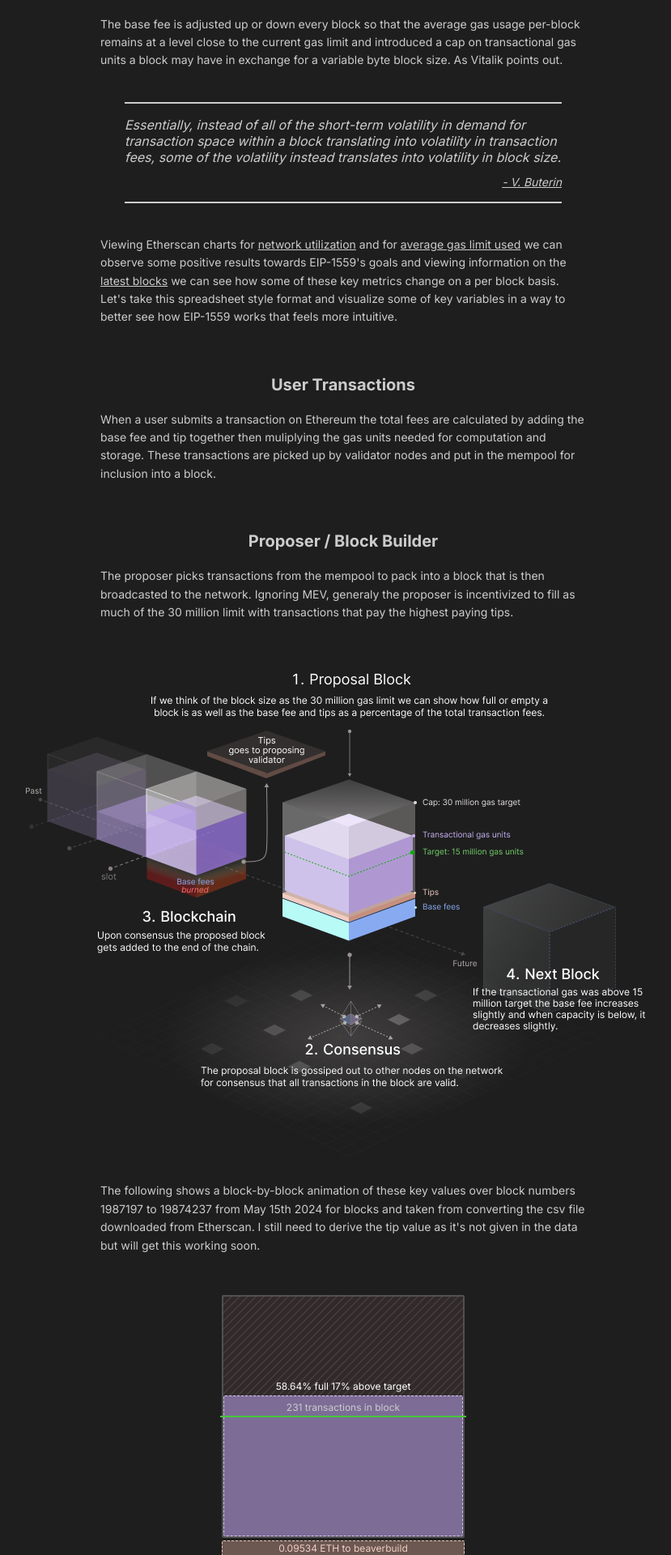
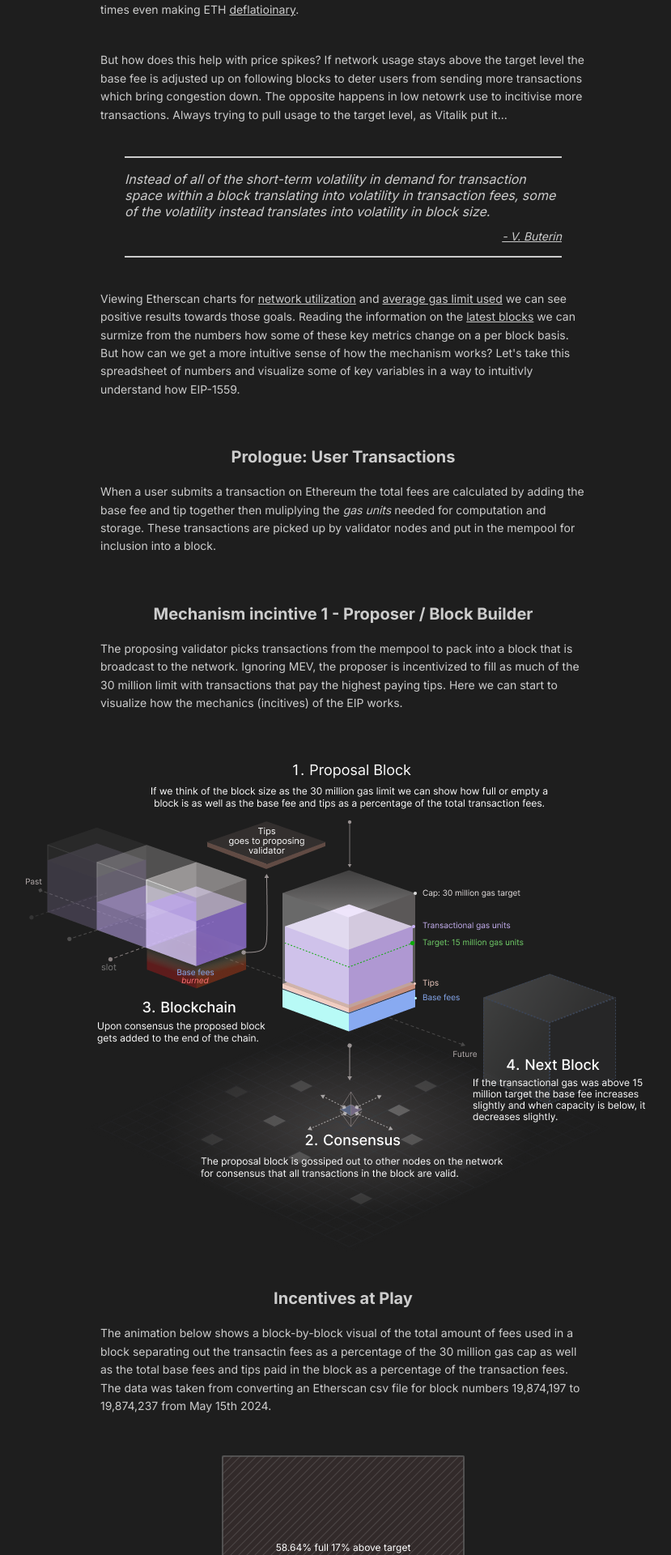
Before and after one commit to Greg-Johns/eip1559, a Next.js app: page / in a window 1280 px wide. Shown: the part 600-2520 px from the top of the page at 81% size, without its empty margins (216-1045 px from the left). Built offline with nearby package versions, Linux system fonts and the light colour scheme.

Commit message:
Still need priority fee percentage

```diff
--- a/src/pages/index.tsx
+++ b/src/pages/index.tsx
@@ -97,29 +97,29 @@ export default function Home() {
         </EthLogo>
 
         <p>
-          Ethereum&#39;s EIP-1559 is a fee pricing mechanism to help smooth out spikes in gas prices and targets a general equilibrium of 15 million gwei per block.  It introduced a base fee that get&#39;s burned this helps with sybil and spam attacks with an additional benefit of helping reduce ETH issuance and at times even making Eth <Link href="https://ultrasound.money/">deflatioinary</Link>.
+          Ethereum&#39;s EIP-1559 is a fee pricing mechanism to help smooth out spikes in gas prices by retroactivily adjusting the gas price per unit of "work" and targets a general equilibrium of 15 million gas units per block by sacraficing the byte size for a 30 million gas unit cap. It introduced a base fee that get&#39;s burned to not only help with gas spikes but also help prevent sybil attacks with an additional benefit of helping reduce ETH issuance and at times even making ETH <Link href="https://ultrasound.money/">deflatioinary</Link>.
         </p>
         <p>
-          The base fee is adjusted up or down every block so that the average gas usage per-block remains at a level close to the current gas limit and introduced a cap on transactional gas units a block may have in exchange for a variable byte block size.  As Vitalik points out.
+          But how does this help with price spikes? If network usage stays above the target level the base fee is adjusted up on following blocks to deter users from sending more transactions which bring congestion down. The opposite happens in low netowrk use to incitivise more transactions. Always trying to pull usage to the target level, as Vitalik put it...
         </p>
 
         <aside>
-          Essentially, instead of all of the short-term volatility in demand for transaction space within a block translating into volatility in transaction fees, some of the volatility instead translates into volatility in block size.
+          Instead of all of the short-term volatility in demand for transaction space within a block translating into volatility in transaction fees, some of the volatility instead translates into volatility in block size.
           <Link href="https://notes.ethereum.org/@vbuterin/eip-1559-faq">- V. Buterin</Link>
         </aside>
 
         <p>
-          Viewing Etherscan charts for <Link href="https://etherscan.io/chart/gaslimit">network utilization</Link> and for <Link href="https://etherscan.io/chart/networkutilization">average gas limit used</Link> we can observe some positive results towards EIP-1559&#39;s goals and viewing information on the <Link href="https://etherscan.io/blocks">latest blocks</Link> we can see how some of these key metrics change on a per block basis. Let&#39;s take this spreadsheet style format and visualize some of key variables in a way to better see how EIP-1559 works that feels more intuitive.
+          Viewing Etherscan charts for <Link href="https://etherscan.io/chart/gaslimit">network utilization</Link> and <Link href="https://etherscan.io/chart/networkutilization">average gas limit used</Link> we can see positive results towards those goals. Reading the information on the <Link href="https://etherscan.io/blocks">latest blocks</Link> we can surmize from the numbers how some of these key metrics change on a per block basis. But how can we get a more intuitive sense of how the mechanism works? Let&#39;s take this spreadsheet of numbers and visualize some of key variables in a way to intuitivly understand how EIP-1559.
         </p>
 
-        <h3>User Transactions</h3>
+        <h3>Prologue: User Transactions</h3>
         <p>
-          When a user submits a transaction on Ethereum the total fees are calculated by adding the base fee and tip together then muliplying the gas units needed for computation and storage. These transactions are picked up by validator nodes and put in the mempool for inclusion into a block.
+          When a user submits a transaction on Ethereum the total fees are calculated by adding the base fee and tip together then muliplying the <i>gas units</i> needed for computation and storage. These transactions are picked up by validator nodes and put in the mempool for inclusion into a block.
         </p>
 
-        <h3>Proposer / Block Builder</h3>
+        <h3>Mechanism incintive 1 - Proposer / Block Builder</h3>
         <p>
-          The proposer picks transactions from the mempool to pack into a block that is then broadcasted to the network. Ignoring MEV, generaly the proposer is incentivized to fill as much of the 30 million limit with transactions that pay the highest paying tips.
+          The proposing validator picks transactions from the mempool to pack into a block that is broadcast to the network. Ignoring MEV, the proposer is incentivized to fill as much of the 30 million limit with transactions that pay the highest paying tips. Here we can start to visualize how the mechanics (incitives) of the EIP works.
         </p>
 
 
@@ -127,23 +127,27 @@ export default function Home() {
           <Image fetchPriority="high" alt="block flow" src={block_flow} />
         </FlowImg>
 
+        <h3>Incentives at Play</h3>
         <p>
-          The following shows a block-by-block animation of these key values over block numbers 1987197 to 19874237 from May 15th 2024 for blocks and taken from converting the csv file downloaded from Etherscan. I still need to derive the tip value as it&#39;s not given in the data but will get this working soon.
+          The animation below shows a block-by-block visual of the total amount of fees used in a block separating out the transactin fees as a percentage of the 30 million gas cap as well as the total base fees and tips paid in the block as a percentage of the transaction fees. The data was taken from converting an Etherscan csv file for block numbers 19,874,197 to 19,874,237 from May 15th 2024.
         </p>
 
         {/*
-        tu x (bf + tip)
+           Users pay for transactional units x (baseFee + tip)
            1200 X (10 gwei + 5 gwei) = 18000 gwei
+           So a users base fee total = baseFee * transactional gas units
 
-        baseFee: 10.08 Gwei,
-        gasUsed: 9,553,962,
-        gasUsedPercentage: 31.85%,
-        percentOfGasTarget: -36%,
+         block: 19874197
+         txn: 231
 
-        reward: 0.03204 ETH, <- what % of total transaction fees
-        burntFeesEth: 0.09638,
-        burntFeesPercentage: 75.04% <- of total transaction fees
-        users base fee total = baseFee * transactional gas units
+         baseFee: 9.63 Gwei
+         gasUsed: 17,593,159
+         gasUsedPercentage: 58.64%
+         percentOfGasTarget: 17%
+
+         reward: 0.09534 ETH <- what % of total T fees?
+         burntFeesEth: 0.169424
+         burntFeesPercentage: 63.99% <- of total transaction fees
         */}
 
         <div id='container'>
@@ -153,7 +157,7 @@ export default function Home() {
                 {gas_used_percentage} full {gas_target} {gas_target?.[0] === '-' ? 'below' : 'above'} target
               </GasUsedValue>
               <TransactionCount>
-                {transactions} transactions in block
+                {transactions} transactions using gasUsed gas units
               </TransactionCount>
             </GasUsed>
           </Block>
@@ -175,15 +179,13 @@ export default function Home() {
           {intervalId ? "Stop chain" : "Start chain"}
         </button>
 
-        { !intervalId &&
         <div>
           <Tcount>Block Time:</Tcount>
-            <input checked={block_speed / 1000 === 4} type="radio" id="4" name="block_speed" value="4000" onClick={() => set_block_speed(4000)} />
+          <input disabled={intervalId !== 0} checked={block_speed / 1000 === 4} type="radio" id="4" name="block_speed" value="4000" onClick={() => set_block_speed(4000)} />
           <label htmlFor="4">4 sec</label>
-            <input checked={block_speed / 1000 === 12} type="radio" id="12" name="block_speed" value="12000" onClick={() => set_block_speed(12000)} />
+          <input disabled={intervalId !== 0} checked={block_speed / 1000 === 12} type="radio" id="12" name="block_speed" value="12000" onClick={() => set_block_speed(12000)} />
           <label htmlFor="12">12 sec</label>
         </div>
-        }
 
         <p>
           I hope to improve on the data visual and still need to work out a formula to get the tips percentage as well as provide a live view of current block. Beyond that maybe look to include <Link href="https://vitalik.eth.limo/general/2024/05/09/multidim.html?">Multidimensional gas pricing</Link> so if you have any comments, questions or ideas for improvment please reach out.</p>
@@ -228,6 +230,7 @@ const Block = styled.div<BlockProps>`
   border: 2px solid rgba(90, 90, 90, .8);
   border-radius: 2px;
   background-image: url(${props => props.block_bg_img});
+  padding: 3px;
 `;
 
 interface GasUsedPRops {
--- a/src/styles/globals.css
+++ b/src/styles/globals.css
@@ -140,9 +140,11 @@ footer a {
   text-align: center;
   padding-top: 20px;
 }
+
 footer svg {
   opacity: 0.6;
 }
+
 footer svg:hover {
   opacity: 1;
 }
@@ -154,10 +156,11 @@ button {
   border-radius: 3px;
   border: none;
 }
+
 button:hover {
   cursor: pointer;
   background-color: #32417f;
-  -webkit-box-shadow:0px 0px 4px 2px #777;
+  -webkit-box-shadow: 0px 0px 4px 2px #777;
   -moz-box-shadow: 0px 0px 4px 2px #777;
   box-shadow: 0px 0px 4px 2px #777;
 }
```
Lines whose indentation alone changed are shown as unchanged.
